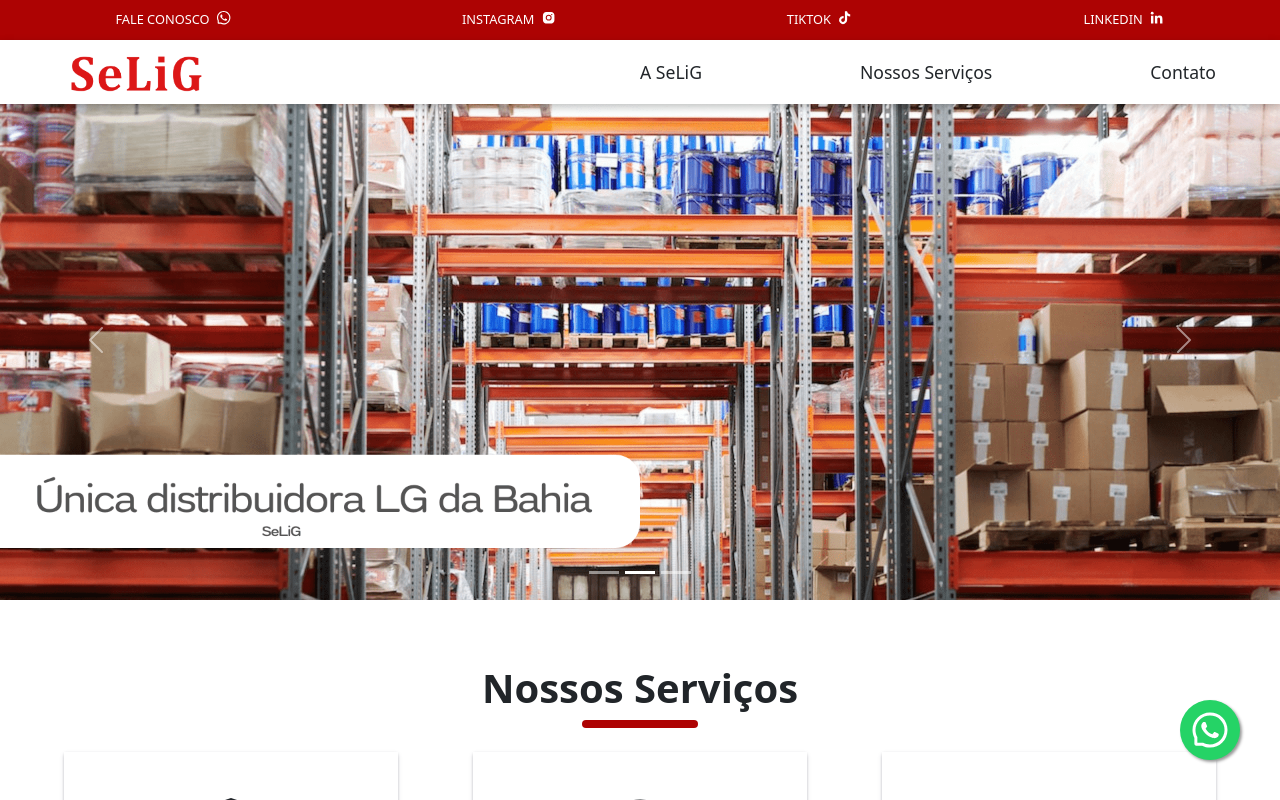
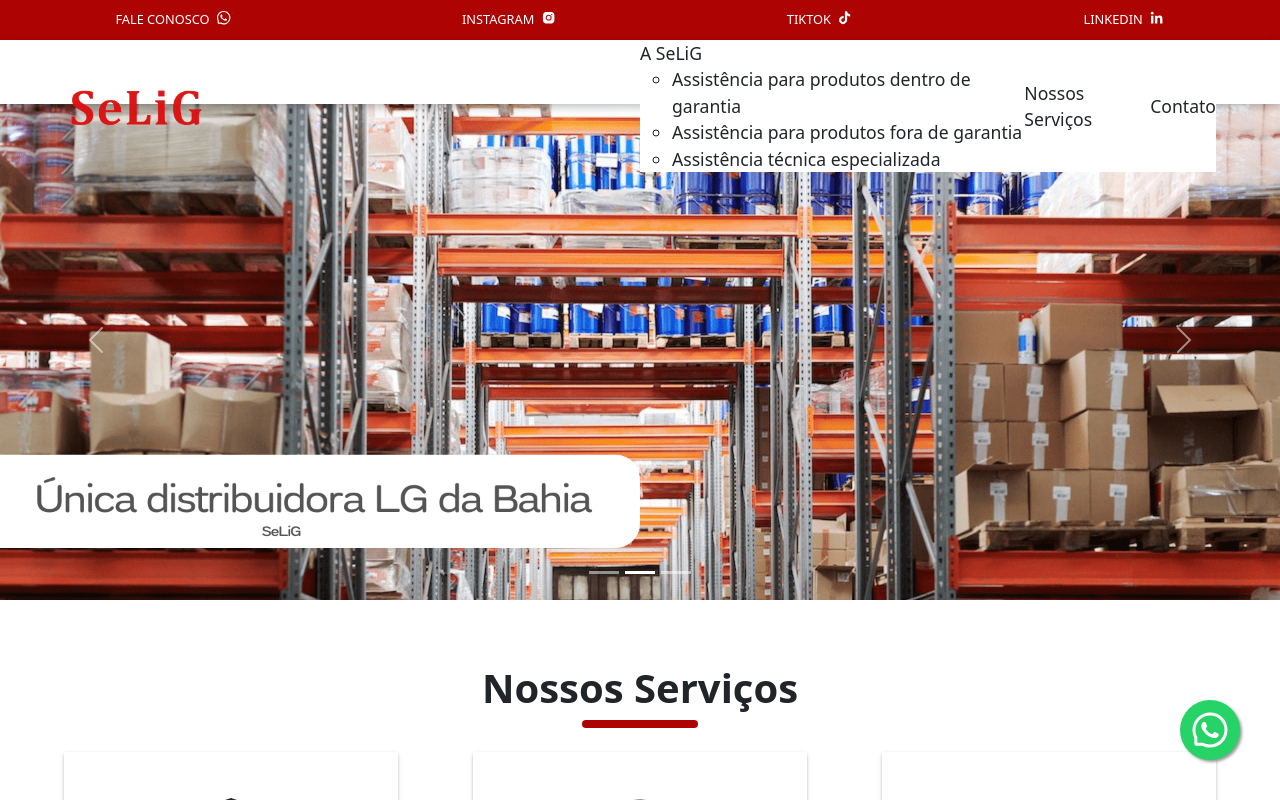
Before and after one commit to MirellaDourado/selig-website, a React (Vite) app: page / in a window 1280 px wide. Shown: the top 800 px of the page. Built offline with nearby package versions, Linux system fonts and the light colour scheme.

Commit message:
feat: brands path service page

```diff
--- a/src/components/Header.jsx
+++ b/src/components/Header.jsx
@@ -32,6 +32,13 @@ function Header({ boxShadow }) {
             <ul id={ style.menu }>
               <li>
                 <Link to='/selig' onClick={() => setClicked(false)}> A SeLiG </Link>
+                <div>
+                  <ul className={style.hideMenu}>
+                    <a><li>Assistência para produtos dentro de garantia</li></a>
+                    <a><li>Assistência para produtos fora de garantia</li></a>
+                    <a><li>Assistência técnica especializada</li></a>
+                  </ul>
+                </div>
               </li>
               <li>
                 <a href='/#services' onClick={() => setClicked(false)}> Nossos Serviços </a>
--- a/src/data.js
+++ b/src/data.js
@@ -117,11 +117,11 @@ export const serviceArray = [
   { title: 'Assistência para produtos em garantia',
     description: '',
     path: '/dentro-de-garantia',
-    brands: [{src: lgLogo, alt: 'Logo da LG'}, {src: tclLogo, alt: 'Logo da TLC'}, {src: aocLogo, alt: 'Logo da AOC'}, {src: positivoLogo, alt: 'Logo da Positivo'}]},
+    brands: [{src: lgLogo, alt: 'Logo da LG', path:'/lg'}, {src: tclLogo, alt: 'Logo da TLC', path: '/tcl'}, {src: aocLogo, alt: 'Logo da AOC'}, {src: positivoLogo, alt: 'Logo da Positivo', path: '/positivo'}]},
   { title: 'Assistência para produtos fora de garantia',
     description: '',
     path: '/fora-de-garantia',
-    brands: [{src: lgLogo, alt: 'Logo da LG'}, {src: motorolaLogo,  alt: 'Logo da Motorola'} , {src: positivoLogo, alt: 'Logo da Positivo'}, {src: samsungLogo, alt: 'Logo da Samsung'}, {src: philipsLogo, alt: 'Logo da Philips'}, {src: aocLogo, alt: 'Logo da AOC'}, {src: tclLogo, alt: 'Logo da TCL'}, {src: philcoLogo, alt: 'Logo da Philco'}, {src: appleLogo, alt: 'Logo da Apple'}]
+    brands: [{src: lgLogo, alt: 'Logo da LG', href: '/lg'}, {src: motorolaLogo,  alt: 'Logo da Motorola', href: '/motorola'} , {src: positivoLogo, alt: 'Logo da Positivo', href: '/positivo'}, {src: samsungLogo, alt: 'Logo da Samsung', href: '/positivo'}, {src: philipsLogo, alt: 'Logo da Philips', href: '/philips'}, {src: aocLogo, alt: 'Logo da AOC', href: '/aoc'}, {src: tclLogo, alt: 'Logo da TCL', href: '/tcl'}, {src: philcoLogo, alt: 'Logo da Philco', href: '/philco'}, {src: appleLogo, alt: 'Logo da Apple', href: 'apple'}]
   },
   {title: 'Epecializada',
     description: '',
```
